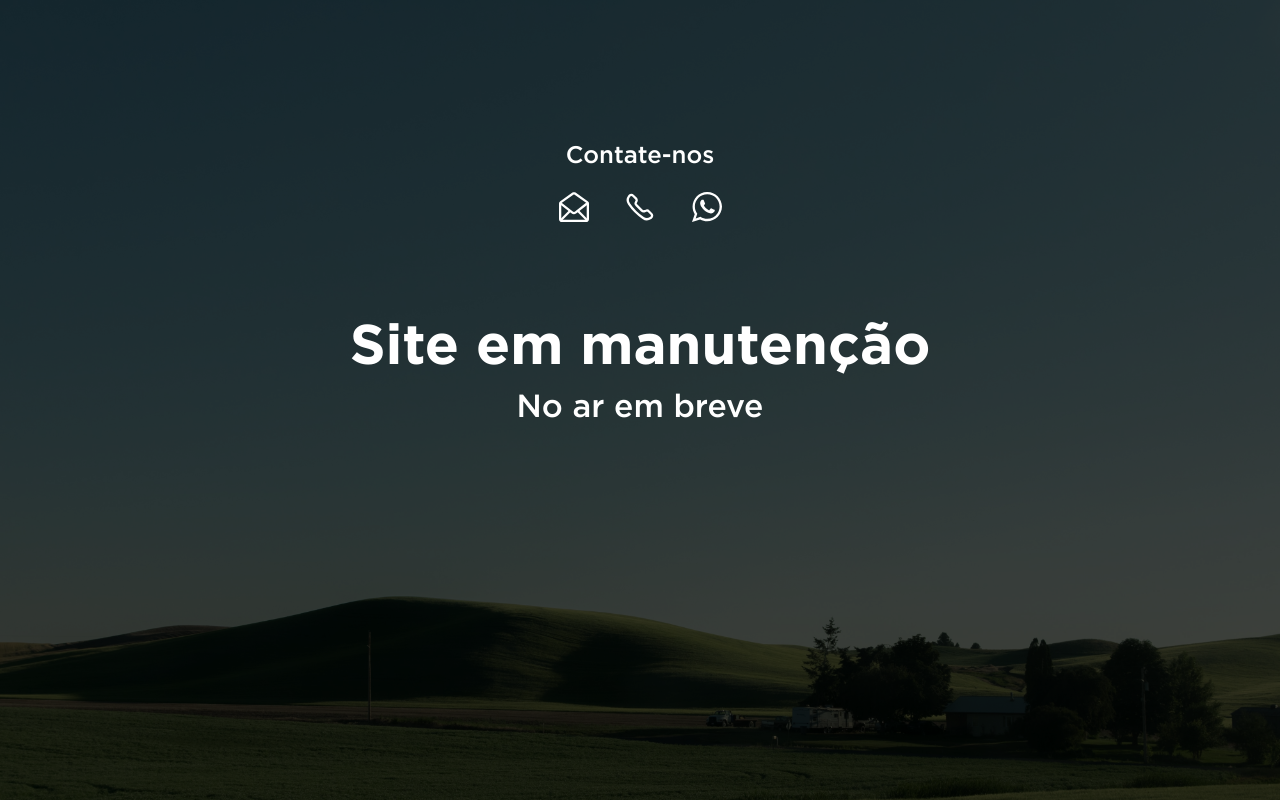
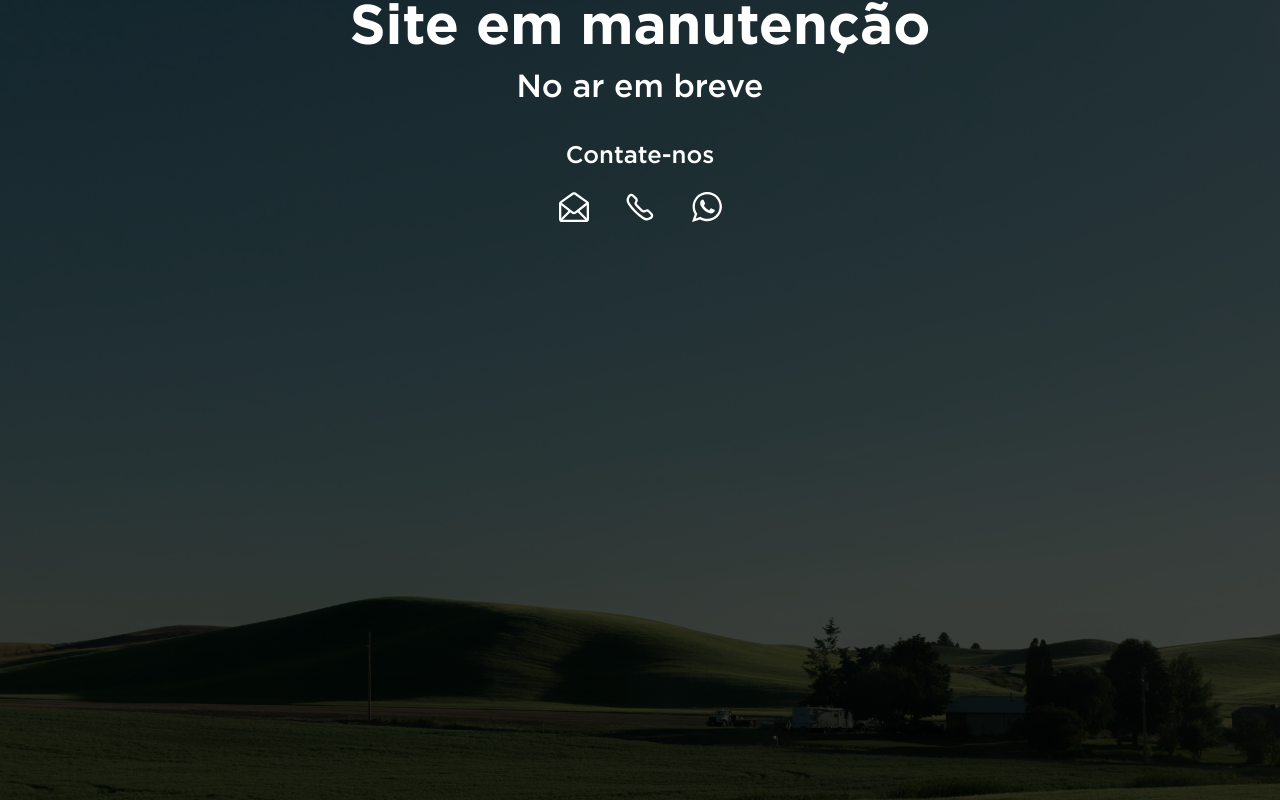
Before and after one commit to ChapaBr/DuValle, a plain HTML site: page index.html in a window 1280 px wide. Drawn offline with nearby package versions, Linux system fonts and the light colour scheme; files whose address does not match are found by name.

Commit message:
Oirin Master

```diff
--- a/assets/css/main.css
+++ b/assets/css/main.css
@@ -6,7 +6,7 @@
 @font-face {
    font-family: "Gotham";
    src: url(gotham/GothamPro-Medium.ttf);
-   font-weight: 500
+   font-weight: 500;
 }
 @font-face {
    font-family: "Gotham";
@@ -68,7 +68,7 @@ p {
 }
 
 .top40 {
-	top: 40vh;
+	/*top: 40vh;*/
 }
 
 .top60 {
```
